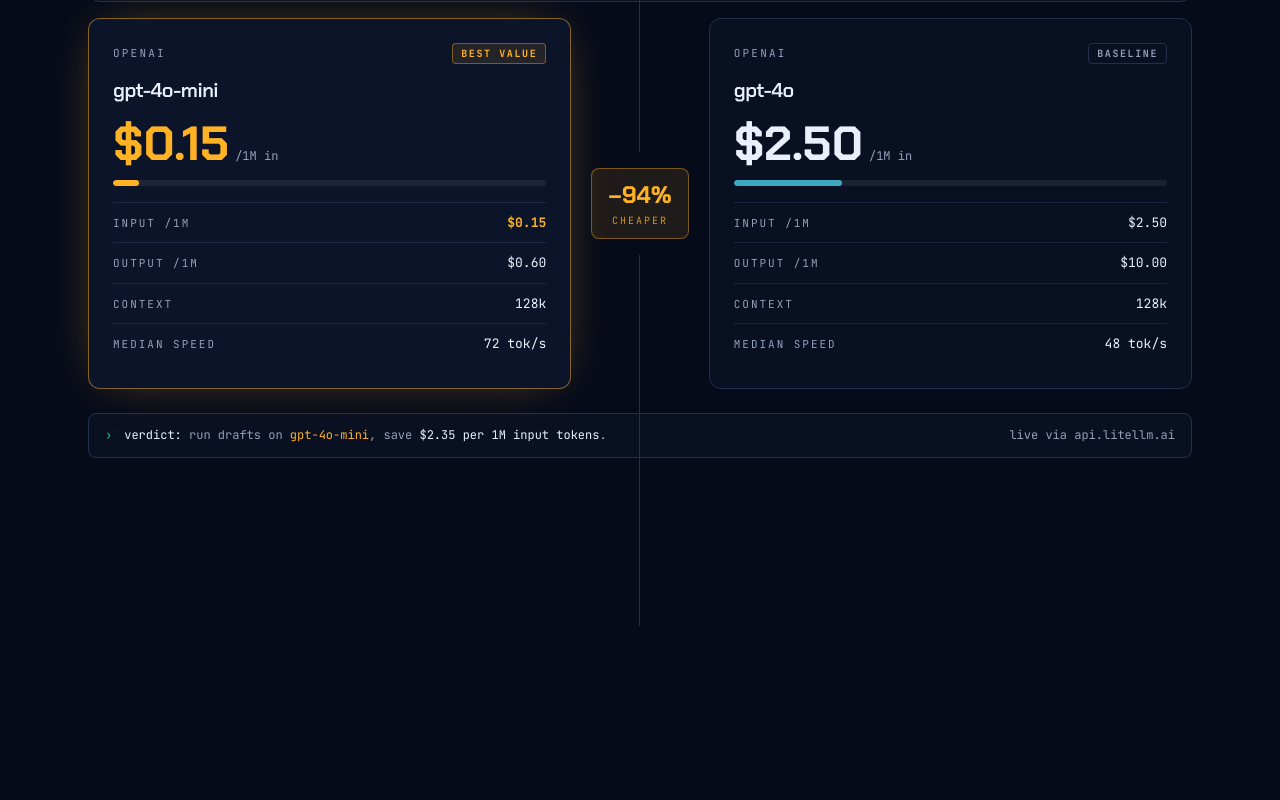
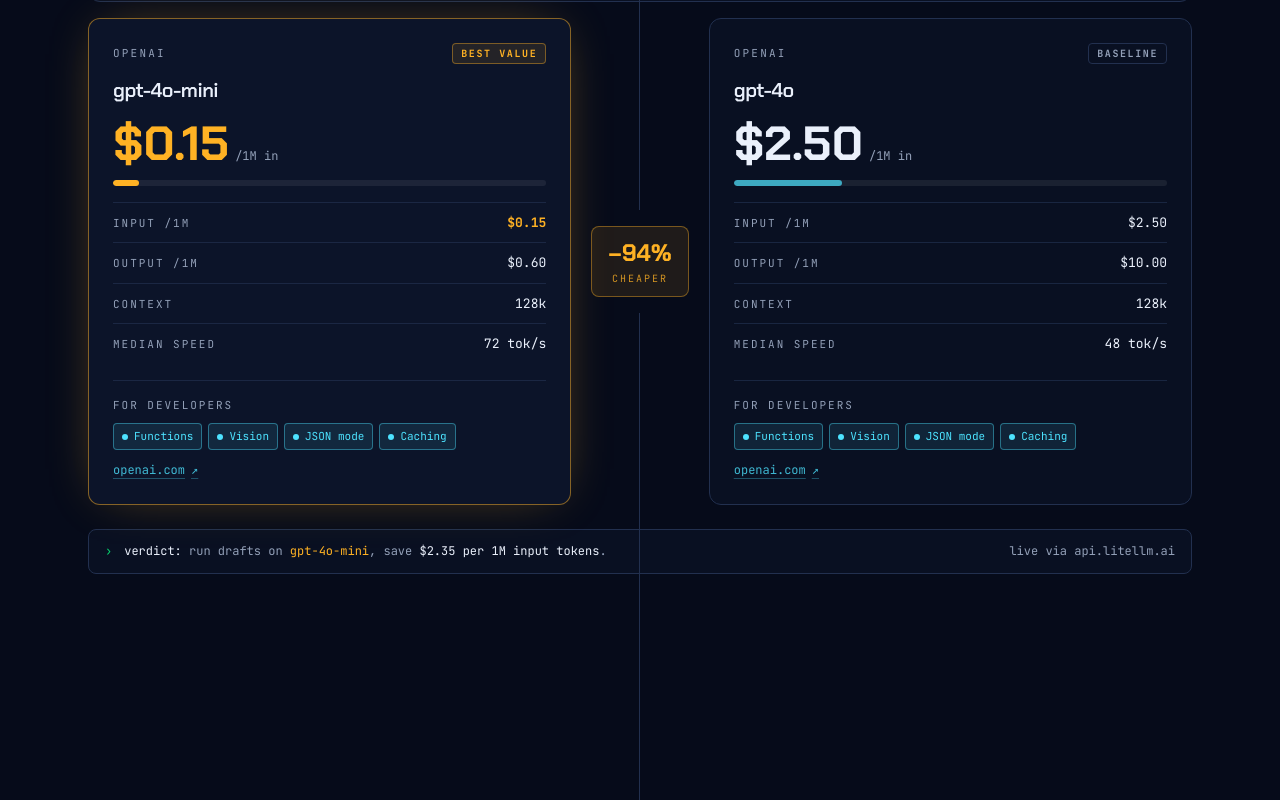
Before and after one commit to NikclasTech/nikclas, a React (Vite) app: page / in a window 1280 px wide. Shown: the part 1116-1916 px from the top of the page. Before the commit the page ends 1742 px from the top, so only its background shows below. Built offline with nearby package versions, Linux system fonts and the light colour scheme; no server answers.

Commit message:
feat: show developer specs and provider links on model cards

```diff
--- a/components/compare/ModelCard.tsx
+++ b/components/compare/ModelCard.tsx
@@ -1,7 +1,15 @@
-import { fmt, fmtCtx, vendorLabel } from "../../src/lib/format";
+import { fmt, fmtCtx, vendorLabel, websiteForVendor } from "../../src/lib/format";
 import type { LivePrice, StaticSpec } from "../../src/lib/litellm";
+import type { Capabilities } from "../../src/pricing/types";
 
 export type MergedModel = StaticSpec & LivePrice & { barWidth: string };
+
+const DEV_CAPS: { key: keyof Capabilities; label: string }[] = [
+  { key: "function_calling", label: "Functions" },
+  { key: "vision", label: "Vision" },
+  { key: "structured_output", label: "JSON mode" },
+  { key: "prompt_caching", label: "Caching" },
+];
 
 function SpecRow({ label, value, accent }: { label: string; value: string; accent?: boolean }) {
   return (
@@ -22,6 +30,8 @@
 
 export default function ModelCard({ model, winner, tied }: { model: MergedModel; winner: boolean; tied: boolean }) {
   const tag = tied ? "Tie" : winner ? "Best value" : "Baseline";
+  const site = websiteForVendor(vendorLabel(model.vendor));
+  const hostname = site ? new URL(site).hostname : null;
   return (
     <article
       aria-label={`${model.name} datasheet`}
@@ -74,6 +84,45 @@
         <SpecRow label="Context" value={fmtCtx(model.maxInputTokens)} />
         <SpecRow label="Median speed" value={model.speed} />
       </dl>
+
+      <div className="mt-4 border-t border-[#22304f]/70 pt-4">
+        <p className="font-mono text-[11px] uppercase tracking-[0.18em] text-[#93a0b8]">
+          For developers
+        </p>
+        <ul aria-label={`${model.name} capabilities`} className="mt-2.5 flex flex-wrap gap-1.5">
+          {DEV_CAPS.map(({ key, label }) => {
+            const on = model.capabilities[key];
+            return (
+              <li
+                key={key}
+                title={`${label}: ${on ? "supported" : "not supported"}`}
+                className={`inline-flex items-center gap-1.5 rounded border px-2 py-1 font-mono text-[11px] ${
+                  on
+                    ? "border-[#4de3ff]/40 bg-[#4de3ff]/10 text-[#4de3ff]"
+                    : "border-[#22304f] text-[#93a0b8]/60"
+                }`}
+              >
+                <span
+                  aria-hidden
+                  className={`h-1.5 w-1.5 rounded-full ${on ? "bg-[#4de3ff]" : "bg-[#93a0b8]/40"}`}
+                />
+                {on ? label : `No ${label.toLowerCase()}`}
+              </li>
+            );
+          })}
+        </ul>
+        {site && hostname && (
+          <a
+            href={site}
+            target="_blank"
+            rel="noreferrer"
+            className="mt-3 inline-flex items-center gap-1.5 font-mono text-xs text-[#4de3ff]/80 underline decoration-[#4de3ff]/30 underline-offset-4 transition-colors duration-200 hover:text-[#4de3ff]"
+          >
+            {hostname}
+            <span aria-hidden>↗</span>
+          </a>
+        )}
+      </div>
     </article>
   );
 }
--- a/src/lib/format.ts
+++ b/src/lib/format.ts
@@ -1,3 +1,4 @@
+import providersData from "../../data/providers.json";
 import type { LivePrice } from "./litellm";
 
 /** Raw provider id from the API -> short label shown in the UI. */
@@ -13,6 +14,36 @@
 
 export function vendorLabel(provider: string) {
   return VENDOR_LABEL[provider] ?? provider;
+}
+
+type ProviderSiteRow = {
+  id: string;
+  name: string;
+  website: string;
+};
+
+const PROVIDER_SITES: Record<string, string> = Object.fromEntries(
+  (providersData as ProviderSiteRow[]).map((p) => [p.id, p.website]),
+);
+
+/** Display labels whose id differs from the lowercase label. */
+const LABEL_TO_ID: Record<string, string> = {
+  "z.ai": "zai",
+  kimi: "moonshot",
+};
+
+/** Official website for a vendor display label, e.g. "NVIDIA".
+ *  Tries the raw provider id first, then known aliases, then the label
+ *  itself, so hosted entries (e.g. vertex bills, Google makes) resolve. */
+export function websiteForVendor(label: string): string | null {
+  const byLabel = Object.entries(VENDOR_LABEL).find(([, v]) => v === label);
+  const ids = [byLabel?.[0], LABEL_TO_ID[label], label.toLowerCase()];
+  for (const id of ids) {
+    if (id == null) continue;
+    const site = PROVIDER_SITES[id];
+    if (site) return site;
+  }
+  return null;
 }
 
 /** $ per 1M tokens, e.g. 0.15 -> "$0.15". */
```
Also changed, not shown: 1 other file (tests, documents, lock files or other folders).
